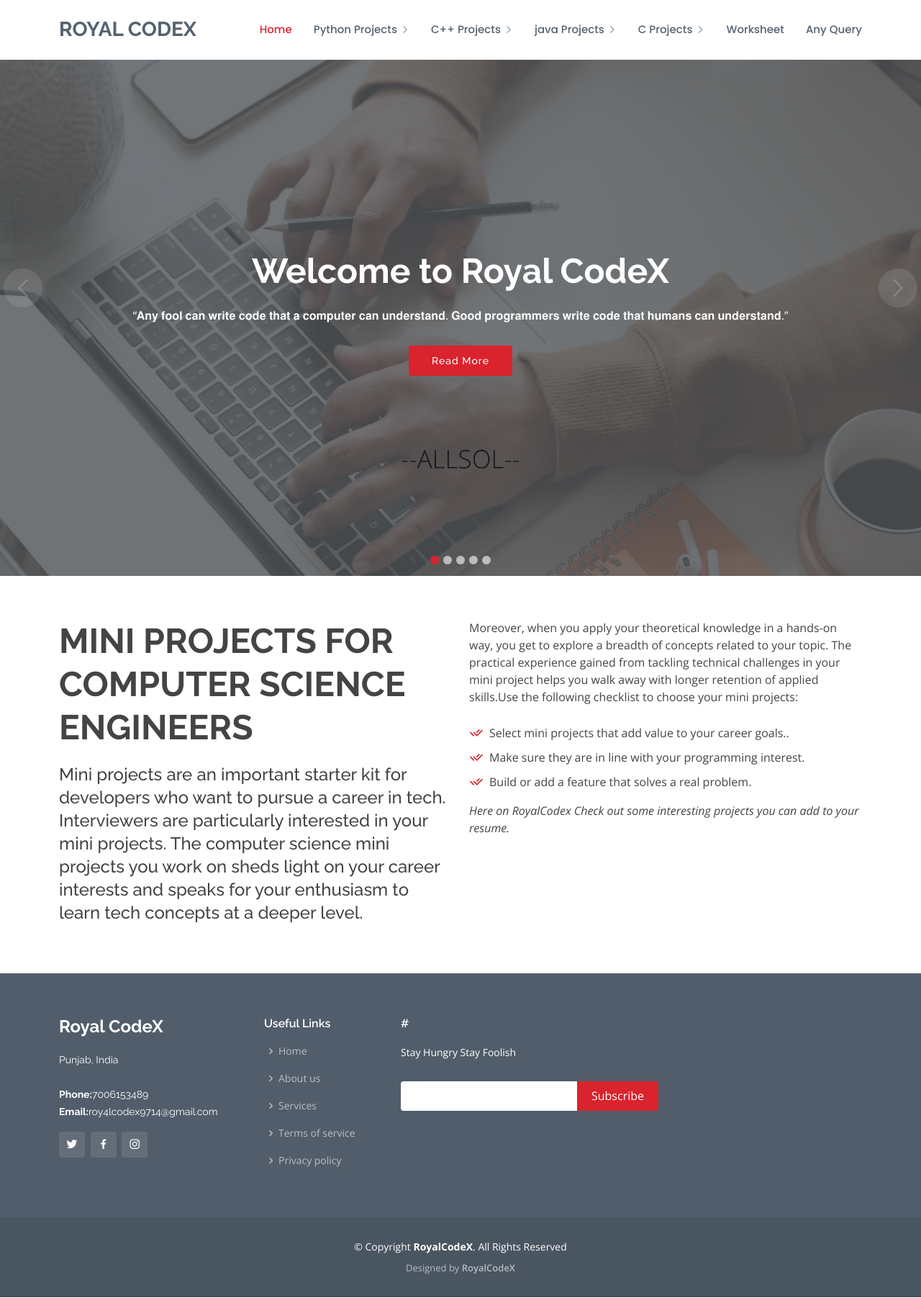
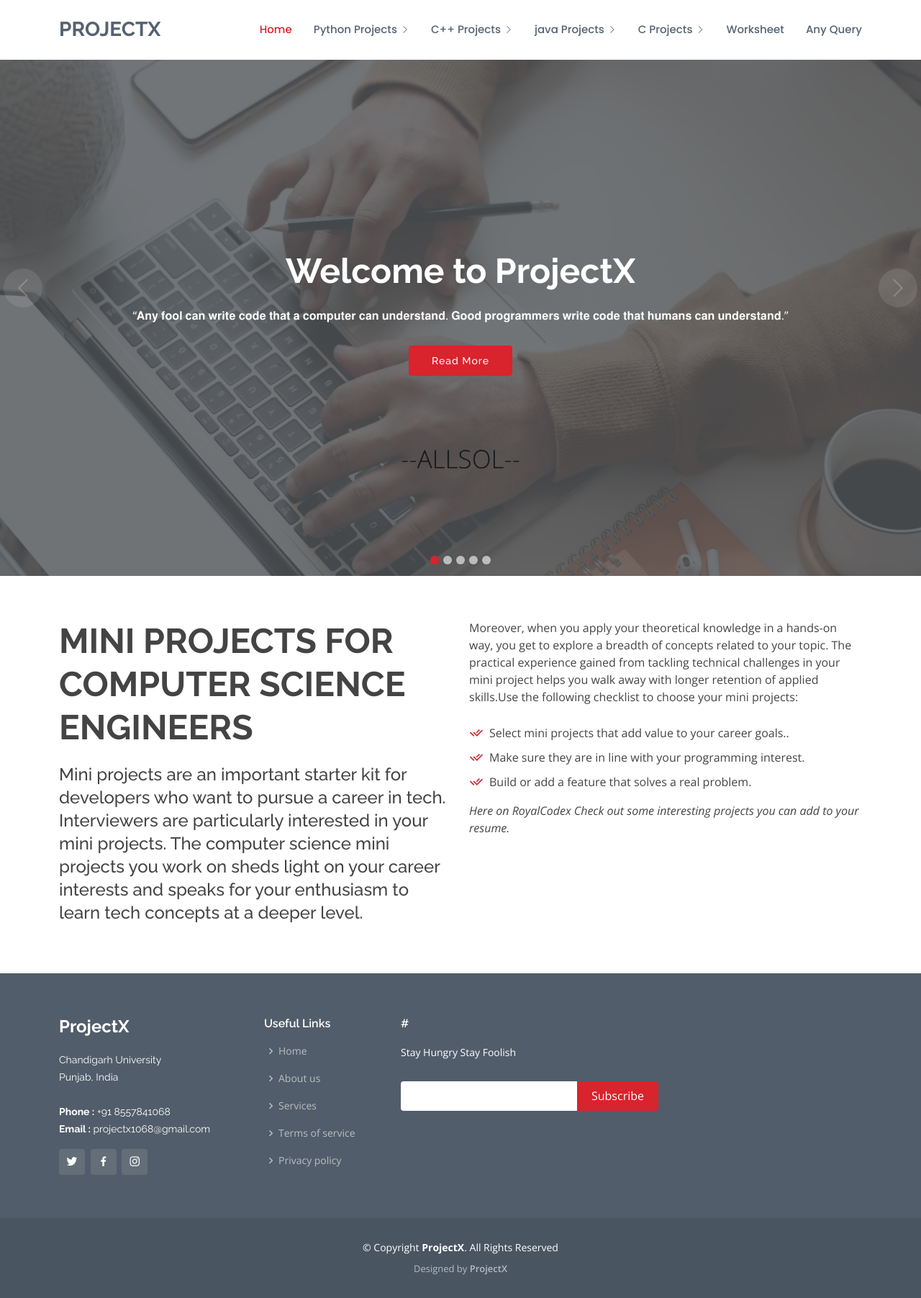
Before and after one commit to baizidkhan/Sem_4_ProjectX, a Django app: page / in a window 1280 px wide. Shown: the whole page at 72% size. Run offline with Django 3.2, Linux system fonts and the light colour scheme; some libraries are stand-ins or nearby versions.

Commit message:
Modify on Index.html

```diff
--- a/templates/advCPproject.html
+++ b/templates/advCPproject.html
@@ -46,7 +46,7 @@
         <h5>Source Code: </h5>
         <div class="kuber">
       <pre class= "prettyprint">
-<a href="https://github.com/thegreat1411vrishank/how-to-make-a-car-rental-system-using-c--">Check the source code on GitHub.</a>
+<a href="https://github.com/thegreat1411vrishank/how-to-make-a-car-rental-system-using-c--">Check the source code on GitHub : https://github.com/PFYCS/Car-Rental-System.git</a>
           </pre>
         </div>
        </div>
--- a/templates/index.html
+++ b/templates/index.html
@@ -1,12 +1,13 @@
 {%load static%}
-<!DOCTYPE html>
+<!--<!DOCTYPE html>-->
 <html lang="en">
 
 <head>
   <meta charset="utf-8">
   <meta content="width=device-width, initial-scale=1.0" name="viewport">
 
-  <title>ROYAL CODEX</title>
+<!--  <title>ROYAL CODEX</title>-->
+  <title>PROJECTX</title>
   <meta content="" name="description">
   <meta content="" name="keywords">
 
@@ -44,7 +45,8 @@
   <header id="header" class="fixed-top d-flex align-items-center">
     <div class="container d-flex align-items-center">
 
-      <h1 class="logo me-auto"><a href="home">RoyaL CodeX</a></h1>
+<!--      <h1 class="logo me-auto"><a href="home">RoyaL CodeX</a></h1>-->
+      <h1 class="logo me-auto"><a href="home">PROJECTX</a></h1>
       <!-- Uncomment below if you prefer to use an image logo -->
       <!-- <a href="index.html" class="logo me-auto"><img src="assets/img/logo.png" alt="" class="img-fluid"></a>-->
 
@@ -106,7 +108,8 @@
         <div class="carousel-item active" style="background-image: url(/static/img/RiSenosiderhelp\ present.png)">
           <div class="carousel-container">
             <div class="container">
-              <h2 class="animate__animated animate__fadeInDown">Welcome to <span>Royal CodeX</span></h2>
+<!--              <h2 class="animate__animated animate__fadeInDown">Welcome to <span>Royal CodeX</span></h2>-->
+              <h2 class="animate__animated animate__fadeInDown">Welcome to <span>ProjectX</span></h2>
               <p class="animate__animated animate__fadeInUp"> “𝐀𝐧𝐲 𝐟𝐨𝐨𝐥 𝐜𝐚𝐧 𝐰𝐫𝐢𝐭𝐞 𝐜𝐨𝐝𝐞 𝐭𝐡𝐚𝐭 𝐚 𝐜𝐨𝐦𝐩𝐮𝐭𝐞𝐫 𝐜𝐚𝐧 𝐮𝐧𝐝𝐞𝐫𝐬𝐭𝐚𝐧𝐝. 𝐆𝐨𝐨𝐝 𝐩𝐫𝐨𝐠𝐫𝐚𝐦𝐦𝐞𝐫𝐬 𝐰𝐫𝐢𝐭𝐞 𝐜𝐨𝐝𝐞 𝐭𝐡𝐚𝐭 𝐡𝐮𝐦𝐚𝐧𝐬 𝐜𝐚𝐧 𝐮𝐧𝐝𝐞𝐫𝐬𝐭𝐚𝐧𝐝.”</p>
               <a href="#about" class="btn-get-started animate__animated animate__fadeInUp scrollto">Read More</a>
             </div>
@@ -166,6 +169,8 @@
       <a class="carousel-control-next" href="#heroCarousel" role="button" data-bs-slide="next">
         <span class="carousel-control-next-icon bi bi-chevron-right" aria-hidden="true"></span>
       </a>
+
+    </div>
 
     </div>
   </section><!-- End Hero -->
@@ -449,15 +454,16 @@
 
           <div class="col-lg-3 col-md-6">
             <div class="footer-info">
-              <h3>Royal CodeX</h3>
+              <h3>ProjectX</h3>
               <p>
+                  Chandigarh University <br>
                 Punjab, India<br><br>
-                <strong>Phone:</strong>7006153489<br>
-                <strong>Email:</strong>roy4lcodex9714@gmail.com<br>
+                <strong>Phone :</strong> +91 8557841068<br>
+                <strong>Email :</strong> projectx1068@gmail.com<br>
               </p>
               <div class="social-links mt-3">
-                <a href="#" class="twitter"><i class="bx bxl-twitter"></i></a>
-                <a href="#" class="facebook"><i class="bx bxl-facebook"></i></a>
+                <a href="https://twitter.com/home" class="twitter" target="_blank"><i class="bx bxl-twitter"></i></a>
+                <a href="https://www.facebook.com/" class="facebook" target="_blank"><i class="bx bxl-facebook"></i></a>
                 <a href="https://www.instagram.com/roy4lcodex/" class="instagram"><i class="bx bxl-instagram"></i></a>
               </div>
             </div>
@@ -501,14 +507,16 @@
 
     <div class="container">
       <div class="copyright">
-        &copy; Copyright <strong><span>RoyalCodeX</span></strong>. All Rights Reserved
+<!--        &copy; Copyright <strong><span>RoyalCodeX</span></strong>. All Rights Reserved-->
+        &copy; Copyright <strong><span>ProjectX</span></strong>. All Rights Reserved
       </div>
       <div class="credits">
         <!-- All the links in the footer should remain intact. -->
         <!-- You can delete the links only if you purchased the pro version. -->
         <!-- Licensing information: https://bootstrapmade.com/license/ -->
         <!-- Purchase the pro version with working PHP/AJAX contact form: https://bootstrapmade.com/sailor-free-bootstrap-theme/ -->
-        Designed by <a href="https://senosiderhelp.blogspot.com/">RoyalCodeX</a>
+<!--        Designed by <a href="https://senosiderhelp.blogspot.com/">RoyalCodeX</a>-->
+        Designed by <a href="https://senosiderhelp.blogspot.com/">ProjectX</a>
       </div>
     </div>
   </footer><!-- End Footer -->
```
Also changed, not shown: templates/base.html (+5 -3 lines), templates/easyCPproject.html (+10 -3 lines), db.sqlite3.
